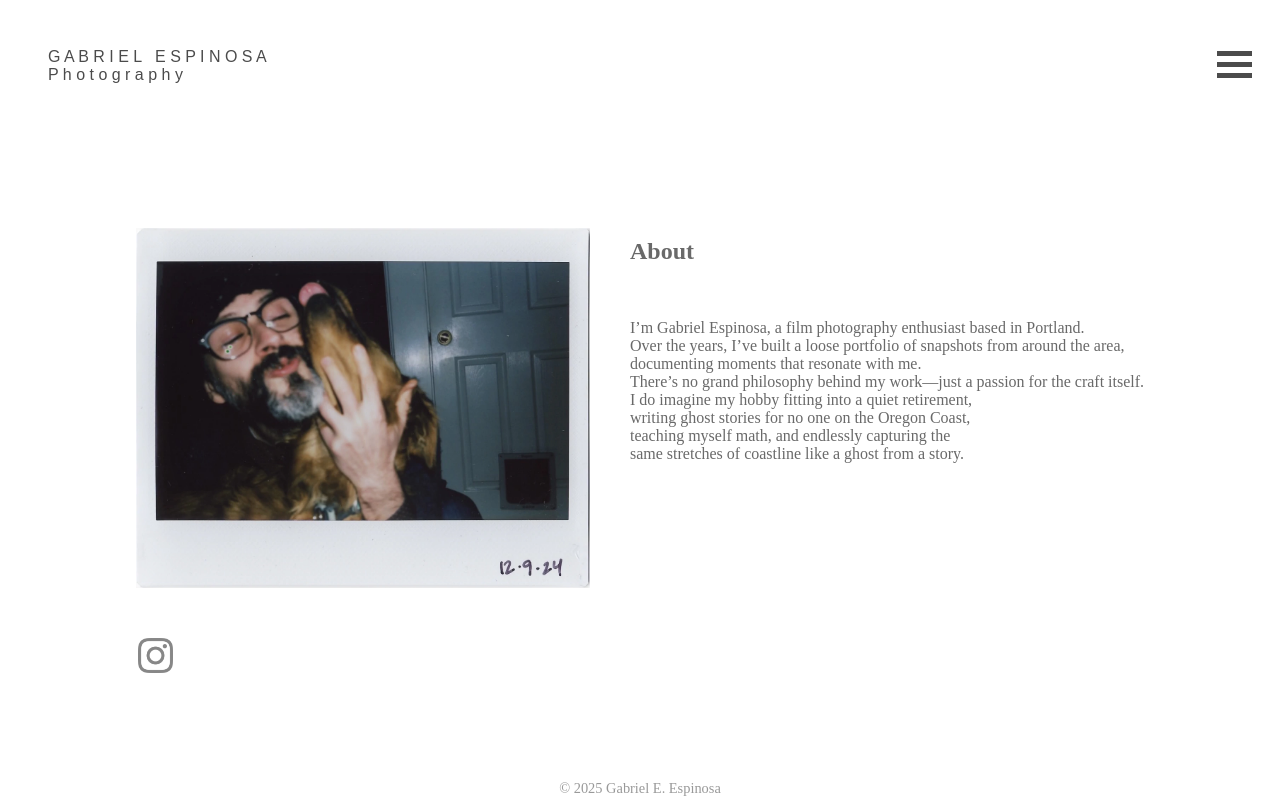
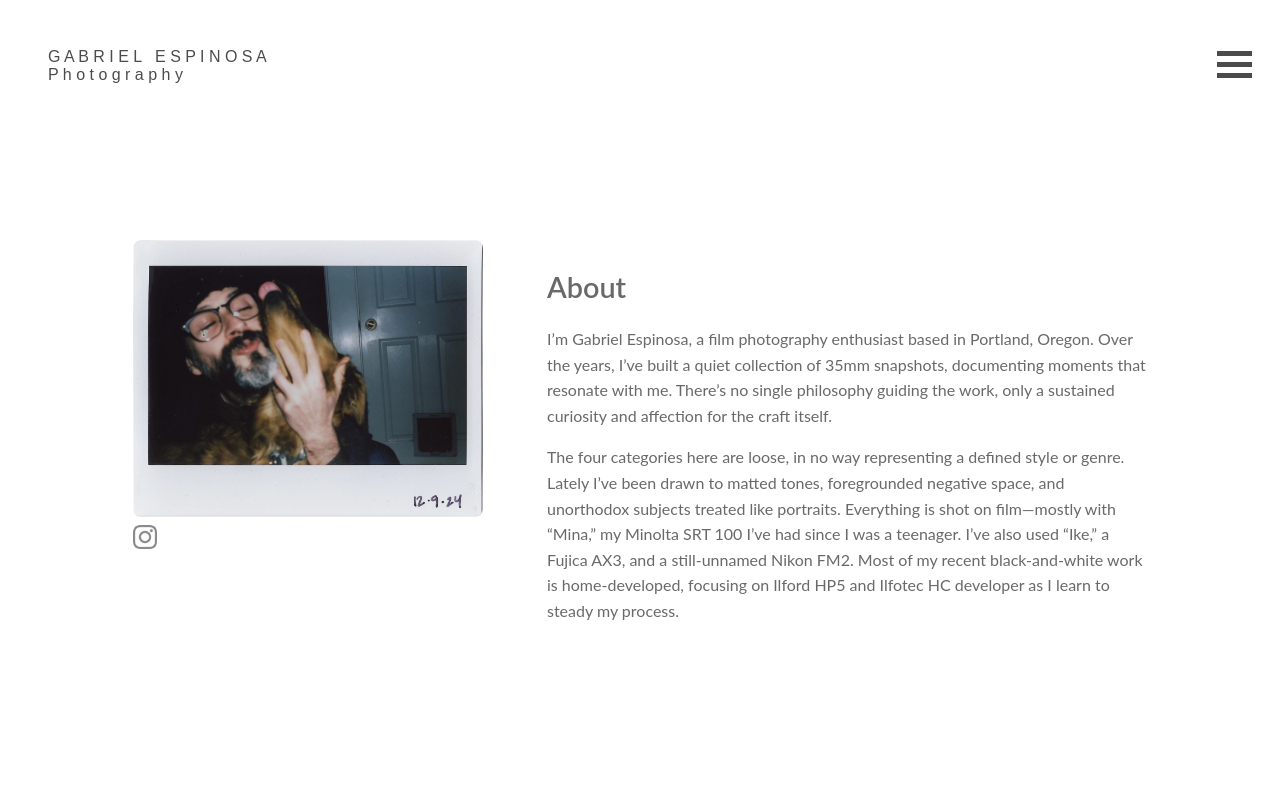
Before and after one commit to GEEspinosa/GEEspinosa-photo-portfolio, a React (Create React App) app: page /about in a window 1280 px wide. Shown: the top 800 px of the page. Built offline with nearby package versions, Linux system fonts and the light colour scheme; the HTML template or start-up script is replaced by a standard one.

Commit message:
chore: fixing about page.

```diff
--- a/src/components/pages/about/about.js
+++ b/src/components/pages/about/about.js
@@ -1,43 +1,150 @@
-import {
-  AboutContainer,
-  ContentContainer,
-  BioText,
-  Selfie,
-} from './styled.about';
-import instagramIcon from '../../../assets/icons/instagram-grey-outline.png';
+// import {
+//   AboutContainer,
+//   ContentContainer,
+//   BioText,
+//   Selfie,
+// } from './styled.about';
+// import instagramIcon from '../../../assets/icons/instagram-grey-outline.png';
+
+// function About() {
+//   return (
+//     <>
+//       <AboutContainer>
+//         <ContentContainer>
+//           <div className="selfie-container">
+//             <Selfie alt="doggie" src={'/images/gabi_instax_bryan2.webp'} />
+//             <a href="https://www.instagram.com/_abriel_spinosa/">
+//               <img className="ig-icon" alt="ig-icon" src={instagramIcon} />
+//             </a>
+//           </div>
+//           <BioText>
+//             <h2>About</h2>
+//             <br />
+//             <p>
+//               I’m Gabriel Espinosa, a film photography enthusiast based in
+//               Portland. <br />
+//               Over the years, I’ve built a loose portfolio of snapshots from
+//               around the area, <br />
+//               documenting moments that resonate with me. <br />
+//               There’s no grand philosophy behind my work—just a passion for the
+//               craft itself.
+//               <br />
+//               I do imagine my hobby fitting into a quiet retirement, <br />
+//               writing ghost stories for no one on the Oregon Coast, <br />
+//               teaching myself math, and endlessly capturing the <br />
+//               same stretches of coastline like a ghost from a story. <br />
+//             </p>
+//           </BioText>
+//         </ContentContainer>
+//       </AboutContainer>
+//     </>
+//   );
+// }
+
+// export default About;
+
+
+import React from 'react';
+import styled from 'styled-components';
+import instagramIcon from '../../../assets/icons/instagram-grey-outline.png'
+
+const AboutContainer = styled.div`
+  display: flex;
+  flex-wrap: wrap;
+  justify-content: center;
+  gap: 2rem;
+  padding: 2rem;
+  min-height: 80vh;
+  background-color: #fff;
+
+`;
+
+const SelfieContainer = styled.div`
+  flex: 1 1 300px;
+  max-width: 350px;
+  text-align: left; /* left align so icon aligns left */
+`;
+
+const SelfieWrapper = styled.div`
+  display: inline-block; /* shrink to image width */
+  position: relative;
+`;
+const Selfie = styled.img`
+  max-width: 100%;
+  height: auto;
+  border-radius: 8px;
+  display: block;
+`;
+
+const InstagramLink = styled.a`
+  display: block;
+  width: 24px; /* smaller icon */
+  margin-top: 8px; /* space right below the image */
+`;
+
+const InstagramIcon = styled.img`
+  width: 100%;
+  height: auto;
+  display: block;
+`;
+
+const BioText = styled.div`
+  flex: 2 1 400px;
+  max-width: 600px;  /* Limit the width so it doesn't stretch too far */
+  color: dimgray;
+  font-family: 'Lato', sans-serif;
+  line-height: 1.6;
+  padding-left: 2rem; /* Add some spacing from the selfie */
+
+  h2 {
+    font-weight: 600;
+    margin-bottom: 1rem;
+    font-size: 1.8rem;
+  }
+
+  p {
+    margin-bottom: 1rem;
+    font-size: 1rem;
+    white-space: pre-line;
+  }
+
+  @media (max-width: 700px) {
+    flex-basis: 100%;
+    max-width: 100%;  /* On small screens, let it be full width */
+    padding-left: 0;
+    text-align: center;
+  }
+`;
 
 function About() {
   return (
-    <>
     <AboutContainer>
-        <ContentContainer>
-          <div className="selfie-container">
+      <SelfieContainer>
+  <SelfieWrapper>
     <Selfie alt="doggie" src={'/images/gabi_instax_bryan2.webp'} />
-            <a href="https://www.instagram.com/_abriel_spinosa/">
-              <img className="ig-icon" alt="ig-icon" src={instagramIcon} />
-            </a>
-          </div>
+    <InstagramLink href="https://www.instagram.com/_abriel_spinosa/" target="_blank" rel="noopener noreferrer">
+      <InstagramIcon alt="Instagram Icon" src={instagramIcon} />
+    </InstagramLink>
+  </SelfieWrapper>
+</SelfieContainer>
       <BioText>
         <h2>About</h2>
-            <br />
         <p>
-              I’m Gabriel Espinosa, a film photography enthusiast based in
-              Portland. <br />
-              Over the years, I’ve built a loose portfolio of snapshots from
-              around the area, <br />
-              documenting moments that resonate with me. <br />
-              There’s no grand philosophy behind my work—just a passion for the
-              craft itself.
-              <br />
-              I do imagine my hobby fitting into a quiet retirement, <br />
-              writing ghost stories for no one on the Oregon Coast, <br />
-              teaching myself math, and endlessly capturing the <br />
-              same stretches of coastline like a ghost from a story. <br />
+          I’m Gabriel Espinosa, a film photography enthusiast based in Portland, Oregon. Over the years,
+          I’ve built a quiet collection of 35mm snapshots, documenting moments that resonate with me.
+          There’s no single philosophy guiding the work, only a sustained curiosity and affection for
+          the craft itself.
+        </p>
+        <p>
+          The four categories here are loose, in no way representing a defined style or genre. Lately
+          I’ve been drawn to matted tones, foregrounded negative space, and unorthodox subjects treated
+          like portraits. Everything is shot on film—mostly with “Mina,” my Minolta SRT 100 I’ve had
+          since I was a teenager. I’ve also used “Ike,” a Fujica AX3, and a still-unnamed Nikon FM2.
+          Most of my recent black-and-white work is home-developed, focusing on Ilford HP5
+          and Ilfotec HC developer as I learn to steady my process.
         </p>
       </BioText>
-        </ContentContainer>
     </AboutContainer>
-    </>
   );
 }
 
--- a/src/components/pages/about/styled.about.js
+++ b/src/components/pages/about/styled.about.js
@@ -7,6 +7,7 @@ const AboutContainer = styled.div`
   flex-wrap: wrap;
   height: 100%;
   width: 100%;
+
 `;
 
 const ContentContainer = styled.div`
@@ -14,6 +15,9 @@ const ContentContainer = styled.div`
   flex-direction: row;
   flex-wrap: wrap;
   max-width: 100%;
+  border: solid black;
+
+  align-items: center; // add this
 
   @media (max-width: 1385px) {
     text-align: left;
@@ -22,6 +26,7 @@ const ContentContainer = styled.div`
   }
 
   .selfie-container {
+  border: solid black;
     img {
       margin: auto;
     }
@@ -29,7 +34,7 @@ const ContentContainer = styled.div`
     a {
       display: flex;
       justify-content: center;
-      margin: 20px;
+      margin: 10px;
       width: 5vh;
 
       @media (max-width: 750px) {
@@ -38,7 +43,7 @@ const ContentContainer = styled.div`
     }
 
     .ig-icon {
-      width: 35px;
+      width: 30px;
       margin: 10px;
 
       @media (max-width: 1385px) {
@@ -55,6 +60,8 @@ const ContentContainer = styled.div`
 const BioText = styled.div`
   padding: 20px 80px 20px 20px;
   color: dimgray;
+  //max-width: 500px; // limit line length for easier reading
+  border: solid black;
 
   @media (max-width: 1385px) {
     padding: 10px 20px 20px 20px;
@@ -79,15 +86,35 @@ const BioText = styled.div`
   }
 `;
 
+// const Selfie = styled.img`
+//   display: flex;
+//   flex-direction: column;
+//   max-height: 34vh;
+//   padding: 20px;
+
+//   @media (max-width: 1385px) {
+//     max-height: 45vh;
+//     max-width: 100%;
+//   }
+
+//   @media (max-width: 920px) {
+//     max-height: 45vh;
+//     max-width: 100%;
+//   }
+// `;
+
 const Selfie = styled.img`
   display: flex;
   flex-direction: column;
   max-height: 34vh;
   padding: 20px;
+  border: solid black;
+  margin-right: 40px; // add this for spacing on larger screens
 
   @media (max-width: 1385px) {
     max-height: 45vh;
     max-width: 100%;
+    margin-right: 0; // reset on smaller screens
   }
 
   @media (max-width: 920px) {
```
Lines whose indentation alone changed are shown as unchanged.
